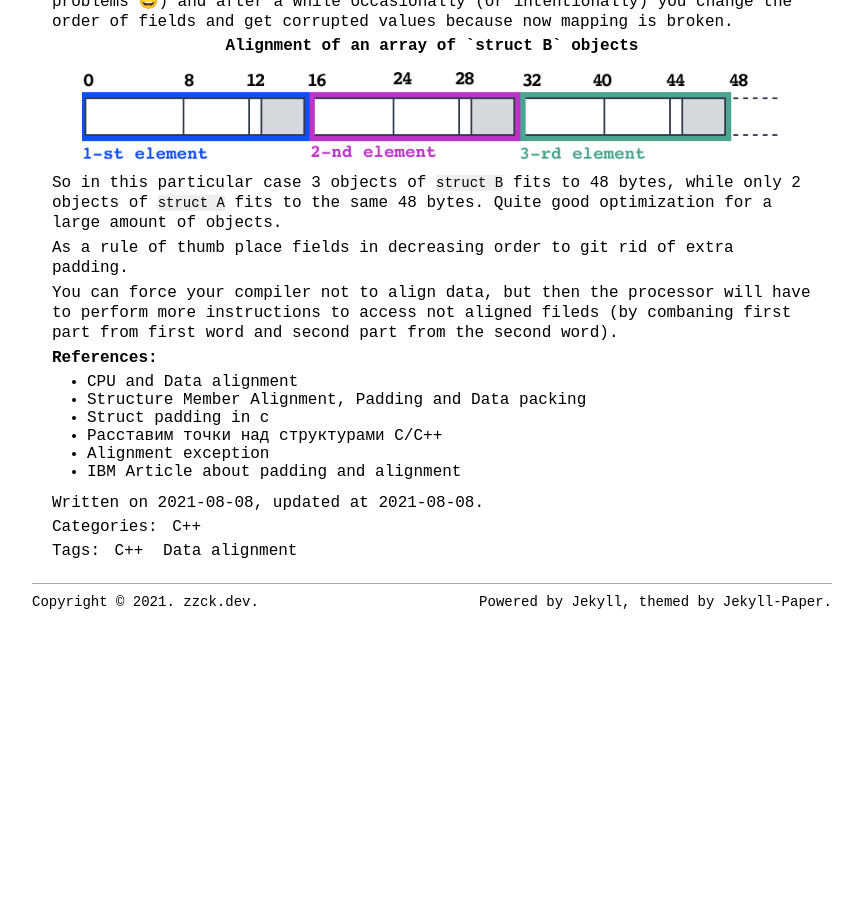
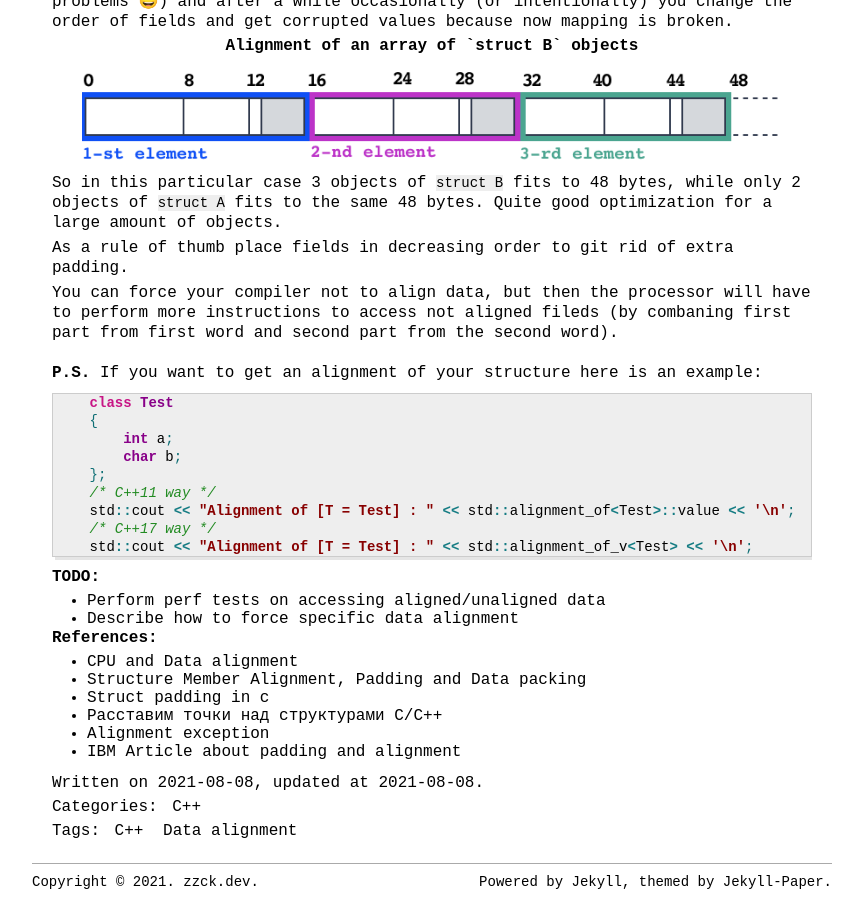
Before and after one commit to ZaharBozhok/zzck.dev, a Jekyll site: the page built from _posts/2021-07-08-c++-struct-alignment.markdown, in a window 1280 px wide and 900 px high, scrolled down 2142 px. Shown: the whole window, without its empty margins (208-1068 px from the left). Built offline with Jekyll 4.4.1, drawn with Linux system fonts in a browser that asks for light colours; comment, search, counter and statistics services are not loaded; before the commit the page ends 2762 px from its top, so only the background shows below that.

Commit message:
Updated struct align article

````diff
--- a/_posts/2021-07-08-c++-struct-alignment.markdown
+++ b/_posts/2021-07-08-c++-struct-alignment.markdown
@@ -103,7 +103,23 @@ So in this particular case 3 objects of `struct B` fits to 48 bytes, while only
 
 As a rule of thumb place fields in decreasing order to git rid of extra padding.<br>
 
-You can force your compiler not to align data, but then the processor will have to perform more instructions to access not aligned fileds (by combaning first part from first word and second part from the second word).
+You can force your compiler not to align data, but then the processor will have to perform more instructions to access not aligned fileds (by combaning first part from first word and second part from the second word).<br><br>
+**P.S.** If you want to get an alignment of your structure here is an example:
+```c++
+    class Test
+    {
+        int a;
+        char b;
+    };
+    /* C++11 way */
+    std::cout << "Alignment of [T = Test] : " << std::alignment_of<Test>::value << '\n';
+    /* C++17 way */
+    std::cout << "Alignment of [T = Test] : " << std::alignment_of_v<Test> << '\n';
+```
+
+**TODO:**
+- Perform perf tests on accessing aligned/unaligned data
+- Describe how to force specific data alignment
 
 **References:**
 - [CPU and Data alignment][ref1]
````
